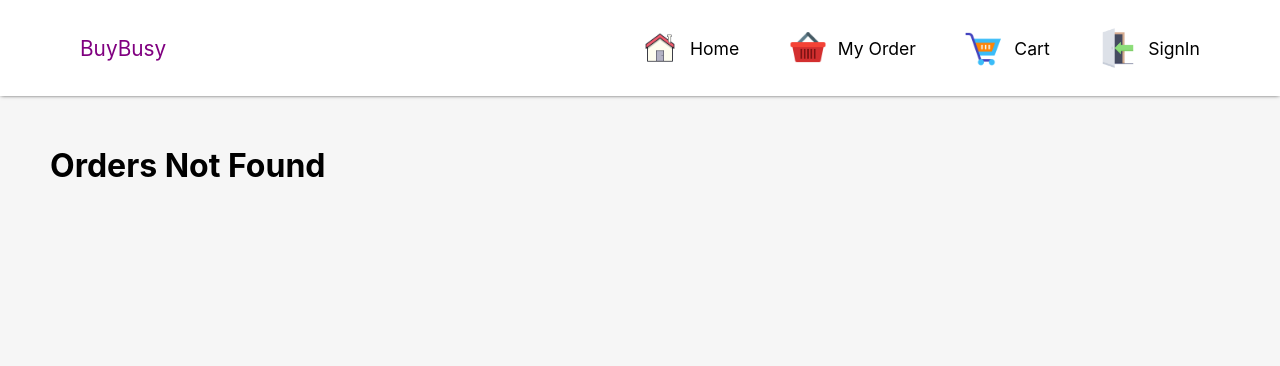
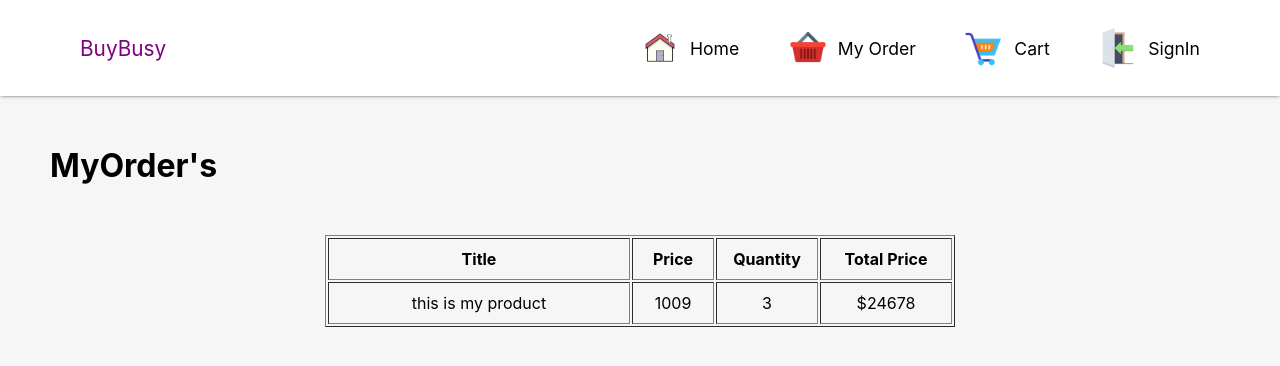
Before and after one commit to abhishekbhadoriya421/Busy-Buy, a React (Create React App) app: page /myOrder in a window 1280 px wide. Before the commit this address had no page. Shown: the top 366 px of the page. Built offline with nearby package versions, Linux system fonts and the light colour scheme.

Commit message:
Add MyOrderComponent and Create Order Table

```diff
--- a/src/Components/MyOrder/MyOrder.jsx
+++ b/src/Components/MyOrder/MyOrder.jsx
@@ -1,6 +1,11 @@
+// import style from './myOrder-style.module.css';
+import OrderTable from "./OrderTable/OrderTable";
 function MyOrder(){
     return(<>
-        <h1 style={{margin:'50px'}}>Orders Not Found</h1>
+        <h1 style={{margin:'50px'}}>MyOrder's</h1>
+        <div className="orderTable">
+            <OrderTable/>
+        </div>
     </>)
 }
 
--- /dev/null
+++ b/src/Components/MyOrder/OrderTable/OrderTable.jsx
@@ -0,0 +1,24 @@
+import style from '../myOrder-style.module.css'
+function OrderTable(){
+    return(<>
+                <table border={1} className={style.table}>
+                <thead>
+                    <th className={style.Title} >Title</th>
+                    <th className={style.Price}>Price</th>
+                    <th className={style.Quantity}>Quantity</th>
+                    <th className={style.totalPrice}>Total Price</th>
+                </thead>
+                <tbody className={style.tableBody}>
+                    <tr>
+                        <td className={style.tableData}>this is my product</td>
+                        <td className={style.tableData}>1009</td>
+                        <td className={style.tableData}>3</td>
+                        <td className={style.tableData}>$24678</td>
+                    </tr>
+
+                </tbody>
+            </table>
+    </>)
+}
+
+export default OrderTable
--- /dev/null
+++ b/src/Components/MyOrder/myOrder-style.module.css
@@ -0,0 +1,28 @@
+.table{
+    margin: 50px auto;
+}
+
+.Title{
+    height: 40px;
+    width: 300px;
+}
+
+.Price{
+    width: 80px;
+}
+
+.Quantity{
+    width: 100px;
+}
+
+.totalPrice{
+    width: 130px;
+}
+
+.tableBody{
+    text-align: center;
+}
+
+.tableData{
+    height: 40px;
+}
```
